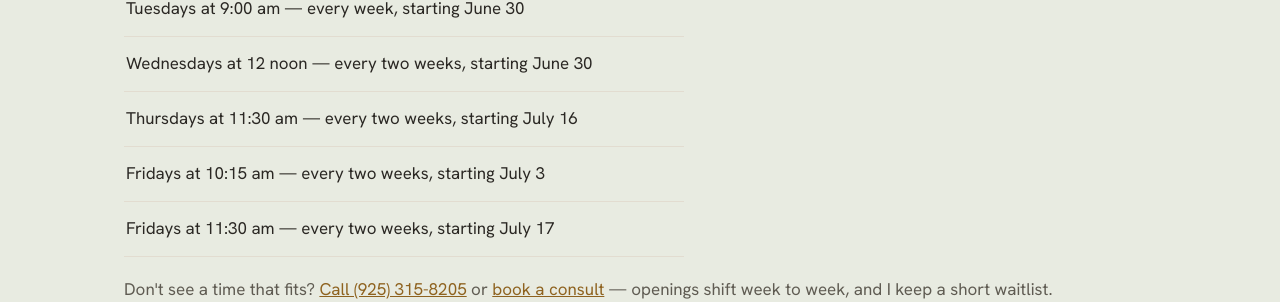
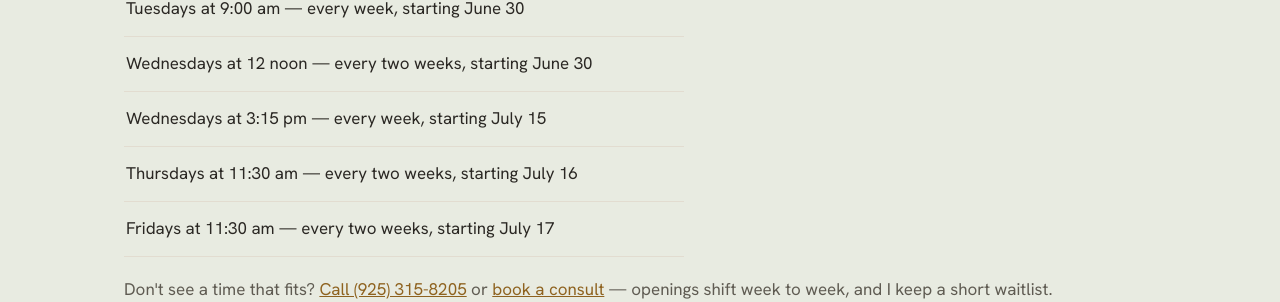
Before and after one commit to walnutcreektherapist/walnutcreektherapist.github.io, a Jekyll site: the page built from contact.html, in a window 1280 px wide and 900 px high, scrolled down 1385 px. Shown: the part 153-455 px from the top of the window. Built offline with Jekyll 4.4.1, drawn with Linux system fonts in a browser that asks for light colours.

Commit message:
Update schedule for Wednesdays and remove Friday entry

```diff
--- a/_config.yml
+++ b/_config.yml
@@ -33,8 +33,8 @@ openings:
     - "Mondays at 4:30 pm — every two weeks, starting July 27"
     - "Tuesdays at 9:00 am — every week, starting June 30"
     - "Wednesdays at 12 noon — every two weeks, starting June 30"
+    - "Wednesdays at 3:15 pm — every week, starting July 15"
     - "Thursdays at 11:30 am — every two weeks, starting July 16"
-    - "Fridays at 10:15 am — every two weeks, starting July 3"
     - "Fridays at 11:30 am — every two weeks, starting July 17"
 
 # Paste your exact Psychology Today and Facebook URLs to finish consolidating your identity.
```
